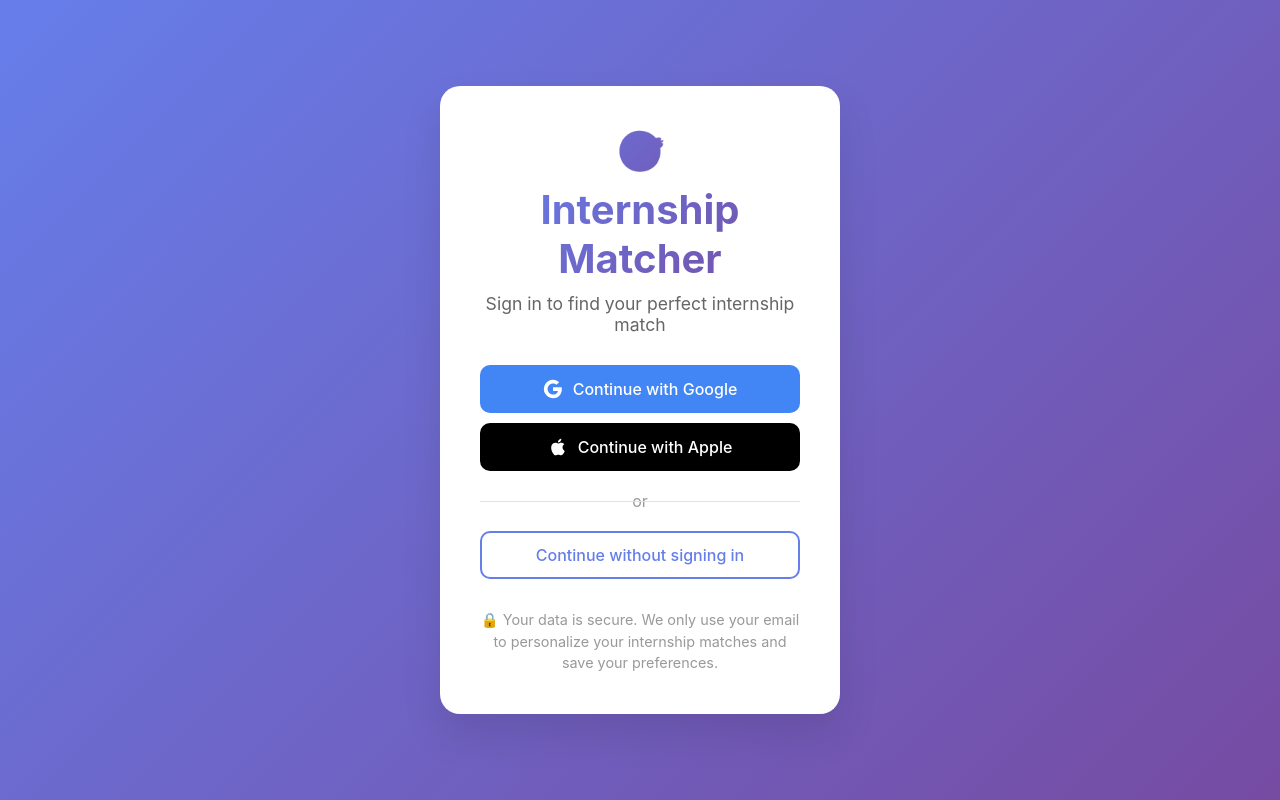
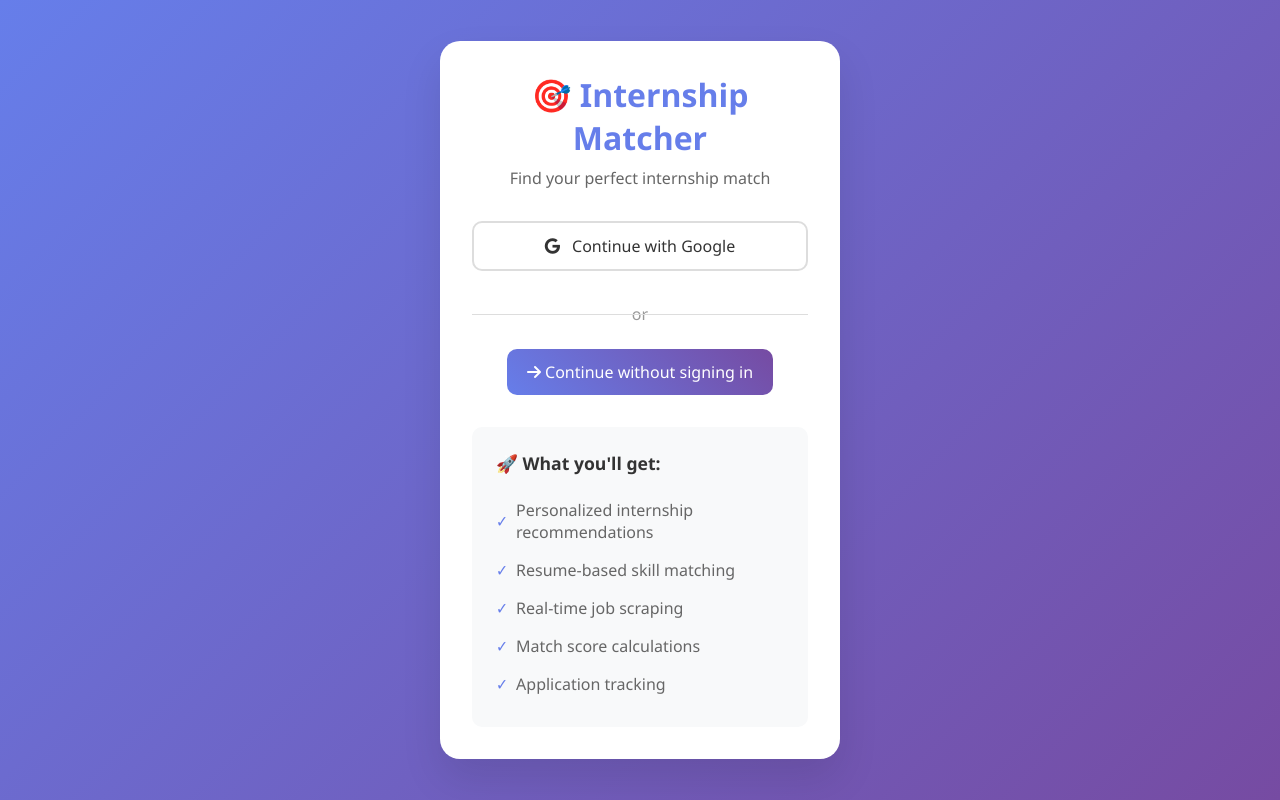
Before and after one commit to shirinalapati/Internship-App, a FastAPI app: page / in a window 1280 px wide. Run offline with FastAPI, Linux system fonts and the light colour scheme; parts of the project's set-up code (start-up, migrations or seed data) failed here and were passed over.

Commit message:
Update login UI - remove Apple OAuth, improve Google OAuth messaging and error handling

```diff
--- a/templates/login.html
+++ b/templates/login.html
@@ -3,7 +3,7 @@
 <head>
     <meta charset="UTF-8">
     <meta name="viewport" content="width=device-width, initial-scale=1.0">
-    <title>Sign In - Internship Matcher</title>
+    <title>Login - Internship Matcher</title>
     <style>
         * {
             margin: 0;
@@ -12,7 +12,7 @@
         }
 
         body {
-            font-family: -apple-system, BlinkMacSystemFont, 'Segoe UI', Roboto, Oxygen, Ubuntu, Cantarell, sans-serif;
+            font-family: 'Segoe UI', Tahoma, Geneva, Verdana, sans-serif;
             background: linear-gradient(135deg, #667eea 0%, #764ba2 100%);
             min-height: 100vh;
             display: flex;
@@ -25,85 +25,80 @@
             background: white;
             border-radius: 20px;
             box-shadow: 0 20px 40px rgba(0,0,0,0.1);
-            padding: 40px;
+            overflow: hidden;
+            max-width: 400px;
             width: 100%;
-            max-width: 400px;
+            padding: 2rem;
             text-align: center;
         }
 
         .logo {
-            font-size: 2.5rem;
-            font-weight: 700;
-            background: linear-gradient(135deg, #667eea, #764ba2);
-            -webkit-background-clip: text;
-            -webkit-text-fill-color: transparent;
-            margin-bottom: 10px;
+            font-size: 2rem;
+            font-weight: bold;
+            color: #667eea;
+            margin-bottom: 0.5rem;
         }
 
-        .subtitle {
+        .tagline {
             color: #666;
-            margin-bottom: 30px;
-            font-size: 1.1rem;
+            margin-bottom: 2rem;
+            font-size: 1rem;
         }
 
-        .oauth-button {
-            width: 100%;
+        .auth-buttons {
+            display: flex;
+            flex-direction: column;
+            gap: 1rem;
+            margin-bottom: 2rem;
+        }
+
+        .auth-btn {
+            display: flex;
+            align-items: center;
+            justify-content: center;
+            gap: 12px;
             padding: 12px 20px;
-            margin: 10px 0;
-            border: 2px solid #e1e1e1;
             border-radius: 10px;
-            background: white;
-            font-size: 16px;
+            text-decoration: none;
+            font-weight: 500;
+            transition: all 0.3s ease;
+            border: 2px solid transparent;
+        }
+
+        .google-btn {
+            background: #fff;
+            color: #333;
+            border: 2px solid #ddd;
+        }
+
+        .google-btn:hover {
+            border-color: #4285f4;
+            box-shadow: 0 4px 12px rgba(66, 133, 244, 0.2);
+            transform: translateY(-1px);
+        }
+
+        .continue-btn {
+            background: linear-gradient(45deg, #667eea, #764ba2);
+            color: white;
+            border: none;
+            padding: 12px 20px;
+            border-radius: 10px;
             font-weight: 500;
             cursor: pointer;
             transition: all 0.3s ease;
-            display: flex;
-            align-items: center;
-            justify-content: center;
             text-decoration: none;
-            color: #333;
+            display: inline-block;
         }
 
-        .oauth-button:hover {
-            border-color: #667eea;
-            box-shadow: 0 5px 15px rgba(102, 126, 234, 0.2);
+        .continue-btn:hover {
             transform: translateY(-2px);
-        }
-
-        .google-btn {
-            background: #4285f4;
-            color: white;
-            border-color: #4285f4;
-        }
-
-        .google-btn:hover {
-            background: #3367d6;
-            border-color: #3367d6;
-            color: white;
-        }
-
-        .apple-btn {
-            background: #000;
-            color: white;
-            border-color: #000;
-        }
-
-        .apple-btn:hover {
-            background: #333;
-            border-color: #333;
-            color: white;
-        }
-
-        .oauth-icon {
-            width: 20px;
-            height: 20px;
-            margin-right: 10px;
+            box-shadow: 0 8px 20px rgba(102, 126, 234, 0.3);
         }
 
         .divider {
-            margin: 20px 0;
             position: relative;
             text-align: center;
+            margin: 1.5rem 0;
             color: #999;
         }
 
@@ -114,67 +109,143 @@
             left: 0;
             right: 0;
             height: 1px;
-            background: #e1e1e1;
+            background: #ddd;
         }
 
         .divider span {
             background: white;
-            padding: 0 20px;
+            padding: 0 1rem;
         }
 
-        .skip-button {
-            background: transparent;
-            color: #667eea;
-            border: 2px solid #667eea;
-            margin-top: 20px;
+        .features {
+            text-align: left;
+            background: #f8f9fa;
+            padding: 1.5rem;
+            border-radius: 10px;
+            margin-top: 2rem;
         }
 
-        .skip-button:hover {
-            background: #667eea;
-            color: white;
+        .features h3 {
+            color: #333;
+            margin-bottom: 1rem;
+            font-size: 1.1rem;
         }
 
-        .security-note {
-            font-size: 0.9rem;
-            color: #999;
-            margin-top: 30px;
-            line-height: 1.5;
+        .features ul {
+            list-style: none;
+            padding: 0;
+        }
+
+        .features li {
+            padding: 0.5rem 0;
+            color: #666;
+            display: flex;
+            align-items: center;
+            gap: 8px;
+        }
+
+        .features li::before {
+            content: "✓";
+            color: #667eea;
+            font-weight: bold;
+        }
+
+        .error-message {
+            background: #fee;
+            border: 1px solid #fcc;
+            border-radius: 8px;
+            padding: 1rem;
+            margin-bottom: 1rem;
+            color: #c33;
+            text-align: center;
+        }
+
+        .oauth-setup-message {
+            background: linear-gradient(135deg, #e3f2fd, #bbdefb);
+            border: 1px solid #42a5f5;
+            border-radius: 10px;
+            padding: 1rem;
+            margin-bottom: 1rem;
+            color: #1565c0;
+            text-align: center;
+        }
+
+        .oauth-setup-message i {
+            font-size: 1.2rem;
+            margin-bottom: 0.5rem;
+            display: block;
+        }
+
+        @media (max-width: 480px) {
+            .login-container {
+                padding: 1.5rem;
+            }
+
+            .logo {
+                font-size: 1.8rem;
+            }
         }
     </style>
+    <link rel="stylesheet" href="https://cdnjs.cloudflare.com/ajax/libs/font-awesome/6.0.0/css/all.min.css">
 </head>
 <body>
     <div class="login-container">
-        <div class="logo">🎯</div>
-        <h1 class="logo">Internship Matcher</h1>
-        <p class="subtitle">Sign in to find your perfect internship match</p>
+        <div class="logo">🎯 Internship Matcher</div>
+        <p class="tagline">Find your perfect internship match</p>
 
-        <a href="/auth/google" class="oauth-button google-btn">
-            <svg class="oauth-icon" viewBox="0 0 24 24" fill="currentColor">
-                <path d="M22.56 12.25c0-.78-.07-1.53-.2-2.25H12v4.26h5.92c-.26 1.37-1.04 2.53-2.21 3.31v2.77h3.57c2.08-1.92 3.28-4.74 3.28-8.09z"/>
-                <path d="M12 23c2.97 0 5.46-.98 7.28-2.66l-3.57-2.77c-.98.66-2.23 1.06-3.71 1.06-2.86 0-5.29-1.93-6.16-4.53H2.18v2.84C3.99 20.53 7.7 23 12 23z"/>
-                <path d="M5.84 14.09c-.22-.66-.35-1.36-.35-2.09s.13-1.43.35-2.09V7.07H2.18C1.43 8.55 1 10.22 1 12s.43 3.45 1.18 4.93l2.85-2.22.81-.62z"/>
-                <path d="M12 5.38c1.62 0 3.06.56 4.21 1.64l3.15-3.15C17.45 2.09 14.97 1 12 1 7.7 1 3.99 3.47 2.18 7.07l3.66 2.84c.87-2.6 3.3-4.53 6.16-4.53z"/>
-            </svg>
-            Continue with Google
-        </a>
+        {% if error %}
+            <div class="error-message">
+                {% if error == "oauth_error" %}
+                    <p>❌ OAuth authentication failed. Please try again.</p>
+                {% elif error == "invalid_state" %}
+                    <p>❌ Security validation failed. Please try again.</p>
+                {% elif error == "no_code" %}
+                    <p>❌ No authorization code received. Please try again.</p>
+                {% elif error == "token_exchange_failed" %}
+                    <p>❌ Failed to exchange authorization code. Please try again.</p>
+                {% elif error == "user_info_failed" %}
+                    <p>❌ Failed to retrieve user information. Please try again.</p>
+                {% elif error == "oauth_callback_error" %}
+                    <p>❌ OAuth callback error. Please try again.</p>
+                {% else %}
+                    <p>❌ An error occurred during login. Please try again.</p>
+                {% endif %}
+            </div>
+        {% endif %}
 
-        <a href="/auth/apple" class="oauth-button apple-btn">
-            <svg class="oauth-icon" viewBox="0 0 24 24" fill="currentColor">
-                <path d="M18.71 19.5c-.83 1.24-1.71 2.45-3.05 2.47-1.34.03-1.77-.79-3.29-.79-1.53 0-2 .77-3.27.82-1.31.05-2.3-1.32-3.14-2.53C4.25 17 2.94 12.45 4.7 9.39c.87-1.52 2.43-2.48 4.12-2.51 1.28-.02 2.5.87 3.29.87.78 0 2.26-1.07 3.81-.91.65.03 2.47.26 3.64 1.98-.09.06-2.17 1.28-2.15 3.81.03 3.02 2.65 4.03 2.68 4.04-.03.07-.42 1.44-1.38 2.83M13 3.5c.73-.83 1.94-1.46 2.94-1.5.13 1.17-.34 2.35-1.04 3.19-.69.85-1.83 1.51-2.95 1.42-.15-1.15.41-2.35 1.05-3.11z"/>
-            </svg>
-            Continue with Apple
-        </a>
+        {% if message == "oauth_setup_required" %}
+            <div class="oauth-setup-message">
+                <i class="fas fa-info-circle"></i>
+                <p><strong>Google Sign-in Setup Required</strong></p>
+                <p>OAuth credentials are being configured. Please use "Continue without signing in" for now.</p>
+            </div>
+        {% endif %}
+
+        <div class="auth-buttons">
+            <a href="/auth/google" class="auth-btn google-btn">
+                <i class="fab fa-google"></i>
+                Continue with Google
+            </a>
+        </div>
 
         <div class="divider">
             <span>or</span>
         </div>
 
-        <a href="/dashboard" class="oauth-button skip-button">
+        <a href="/dashboard" class="continue-btn">
+            <i class="fas fa-arrow-right"></i>
             Continue without signing in
         </a>
 
-        <div class="security-note">
-            <p>🔒 Your data is secure. We only use your email to personalize your internship matches and save your preferences.</p>
+        <div class="features">
+            <h3>🚀 What you'll get:</h3>
+            <ul>
+                <li>Personalized internship recommendations</li>
+                <li>Resume-based skill matching</li>
+                <li>Real-time job scraping</li>
+                <li>Match score calculations</li>
+                <li>Application tracking</li>
+            </ul>
         </div>
     </div>
 </body>
```
